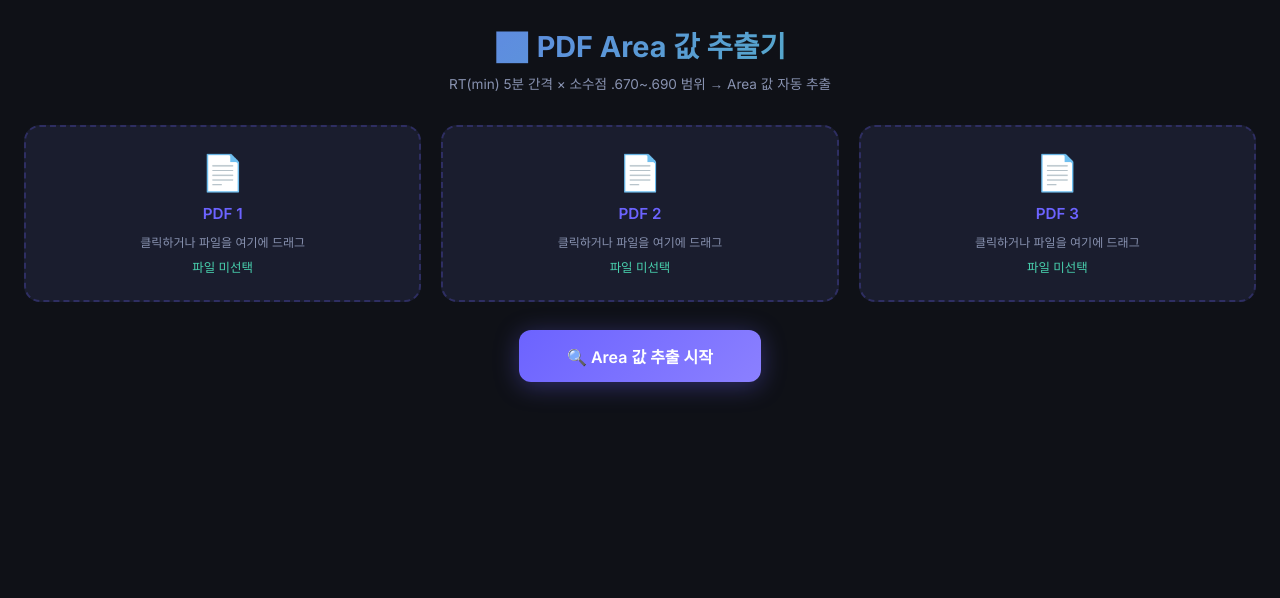
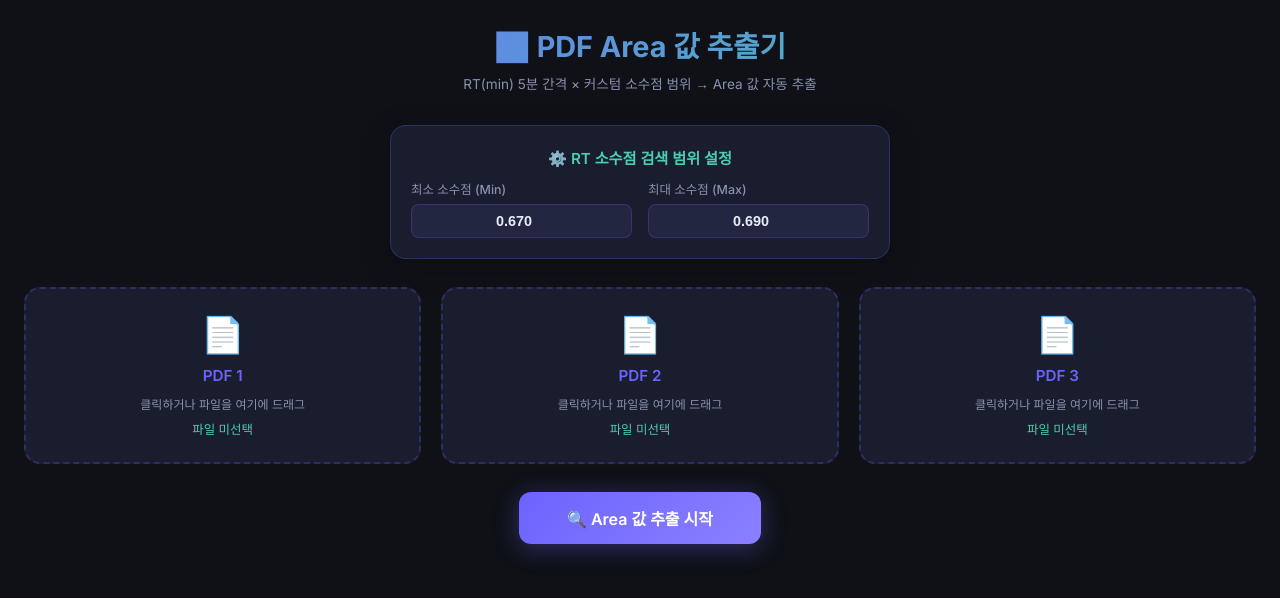
Before and after one commit to Bitany1082/pdf-area-extractor, a plain HTML site: page index.html in a window 1280 px wide. Drawn offline with Linux system fonts and the light colour scheme; a script that the page names is missing.

Commit message:
Update dynamic decimal settings and exclude 0s in PDF 2 and 3

```diff
--- a/index.html
+++ b/index.html
@@ -291,6 +291,66 @@
     gap: 6px;
   }
 
+  /* Settings Panel Styling */
+  .settings-panel {
+    background: var(--surface);
+    border: 1px solid var(--border);
+    border-radius: 16px;
+    padding: 20px;
+    max-width: 500px;
+    margin: 0 auto 28px;
+    box-shadow: 0 8px 32px rgba(0,0,0,0.2);
+  }
+
+  .settings-title {
+    font-size: 0.95rem;
+    font-weight: 600;
+    color: var(--accent2);
+    margin-bottom: 12px;
+    text-align: center;
+    display: flex;
+    align-items: center;
+    justify-content: center;
+    gap: 6px;
+  }
+
+  .settings-row {
+    display: flex;
+    align-items: center;
+    justify-content: space-between;
+    gap: 16px;
+  }
+
+  .input-group {
+    flex: 1;
+    display: flex;
+    flex-direction: column;
+    gap: 6px;
+  }
+
+  .input-group label {
+    font-size: 0.78rem;
+    color: var(--muted);
+    font-weight: 500;
+  }
+
+  .input-group input {
+    background: var(--surface2);
+    border: 1px solid var(--border);
+    border-radius: 8px;
+    padding: 8px 12px;
+    color: var(--text);
+    font-size: 0.9rem;
+    font-weight: 600;
+    outline: none;
+    text-align: center;
+    transition: border-color 0.2s;
+  }
+
+  .input-group input:focus {
+    border-color: var(--accent2);
+  }
+
   @media (max-width: 900px) {
     .upload-grid, .results-grid { grid-template-columns: 1fr; }
   }
@@ -299,7 +359,22 @@
 <body>
 
 <h1>📊 PDF Area 값 추출기</h1>
-<p class="subtitle">RT(min) 5분 간격 × 소수점 .670~.690 범위 → Area 값 자동 추출</p>
+<p class="subtitle">RT(min) 5분 간격 × 커스텀 소수점 범위 → Area 값 자동 추출</p>
+
+<!-- Settings Panel -->
+<div class="settings-panel">
+  <div class="settings-title">⚙️ RT 소수점 검색 범위 설정</div>
+  <div class="settings-row">
+    <div class="input-group">
+      <label for="dec-min">최소 소수점 (Min)</label>
+      <input type="number" id="dec-min" value="0.670" step="0.001" min="0" max="0.999">
+    </div>
+    <div class="input-group">
+      <label for="dec-max">최대 소수점 (Max)</label>
+      <input type="number" id="dec-max" value="0.690" step="0.001" min="0" max="0.999">
+    </div>
+  </div>
+</div>
 
 <div class="upload-grid">
   <div class="upload-card" id="card-1">
@@ -439,12 +514,14 @@
     return rows;
   }
 
-  function extractAreaForTime(rows, targetTime) {
-    // Find rows where integer part == targetTime and decimal in [0.670, 0.690]
+  function extractAreaForTime(rows, targetTime, minDec, maxDec) {
+    // Find rows where integer part == targetTime and decimal in [minDec, maxDec]
     const matches = rows.filter(r => {
       const intPart = Math.floor(r.rt);
       const decPart = r.rt - intPart;
-      return intPart === targetTime && decPart >= 0.670 && decPart <= 0.690;
+      // To prevent floating precision issues, round decimal part to 4 digits
+      const decRounded = parseFloat(decPart.toFixed(4));
+      return intPart === targetTime && decRounded >= minDec && decRounded <= maxDec;
     });
     return matches;
   }
@@ -453,6 +530,14 @@
     const loaded = [1,2,3].filter(i => files[i]);
     if (loaded.length === 0) {
       alert('PDF 파일을 하나 이상 선택해주세요.');
+      return;
+    }
+
+    const minDecVal = parseFloat(document.getElementById('dec-min').value);
+    const maxDecVal = parseFloat(document.getElementById('dec-max').value);
+
+    if (isNaN(minDecVal) || isNaN(maxDecVal) || minDecVal < 0 || maxDecVal < 0) {
+      alert('올바른 소수점 검색 범위를 입력해주세요.');
       return;
     }
 
@@ -476,7 +561,7 @@
         const data = {};
         const duplicates = [];
         for (const t of TIME_STEPS) {
-          const matches = extractAreaForTime(rows, t);
+          const matches = extractAreaForTime(rows, t, minDecVal, maxDecVal);
           if (matches.length === 1) {
             data[t] = { area: matches[0].area, rt: matches[0].rt, dup: false };
           } else if (matches.length > 1) {
@@ -516,9 +601,12 @@
         return;
       }
 
+      // PDF 2 and 3 should exclude 0 min (0초)
+      const activeSteps = (i === 1) ? TIME_STEPS : TIME_STEPS.filter(t => t !== 0);
+
       // Build table
       let tableRows = '';
-      TIME_STEPS.forEach(t => {
+      activeSteps.forEach(t => {
         const entry = r.data[t];
         let areaText = '—';
         let rowClass = '';
@@ -541,19 +629,23 @@
       // Duplicate warning
       let warnHtml = '';
       if (r.duplicates && r.duplicates.length > 0) {
-        const items = r.duplicates.map(d =>
+        // Exclude duplicate warning for 0 min in PDF 2 and 3
+        const activeDuplicates = (i === 1) ? r.duplicates : r.duplicates.filter(d => d.t !== 0);
+        if (activeDuplicates.length > 0) {
+          const items = activeDuplicates.map(d =>
             `<div class="warning-item">⚠ 시간 <b>${d.t}분</b>: ` +
             d.matches.map(m => `RT=${m.rt.toFixed(4)}, Area=${m.area.toFixed(2)}`).join(' / ') +
             `</div>`
           ).join('');
           warnHtml = `<div class="warning-box">
-          <strong>🔴 중복 검출: ${r.duplicates.length}개 시간대에서 2개 이상의 값이 추출됨</strong>
+            <strong>🔴 중복 검출: ${activeDuplicates.length}개 시간대에서 2개 이상의 값이 추출됨</strong>
             ${items}
           </div>`;
         }
+      }
 
       // Build Area values list for copy (newline-separated for Excel column paste)
-      const areaValues = TIME_STEPS.map(t => {
+      const areaValues = activeSteps.map(t => {
         const entry = r.data[t];
         if (entry && entry.dup) return entry.area.map(a => a.toFixed(2)).join('/');
         if (entry && entry.area !== null) return entry.area.toFixed(2);
```
Lines whose indentation alone changed are shown as unchanged.
